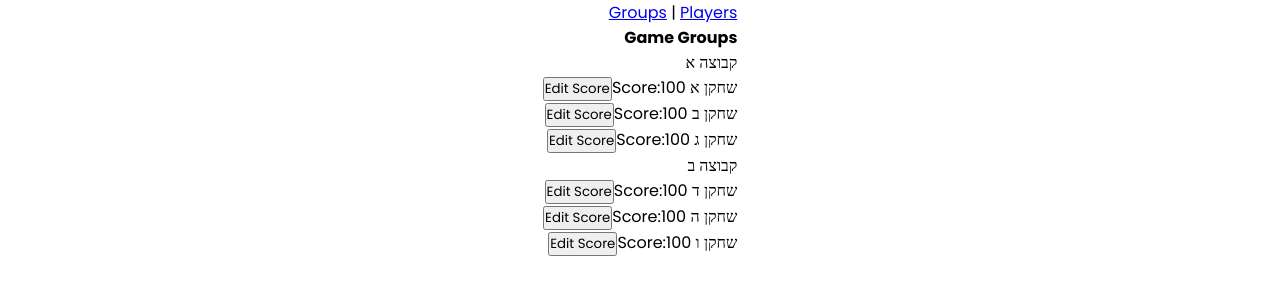
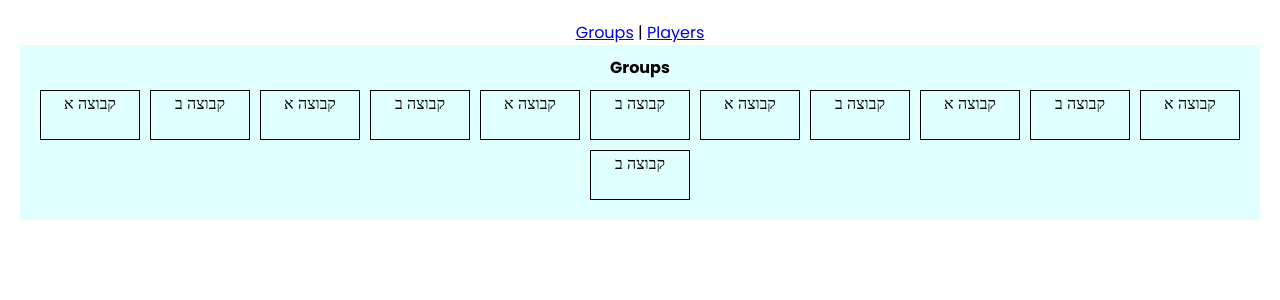
Before and after one commit to chenMordechai/Playspace-front, a React (Vite) app: page /game/scores/groups in a window 1280 px wide. Shown: the top 300 px of the page. Built offline with nearby package versions, Linux system fonts and the light colour scheme.

Commit message:
players scores scss

```diff
--- a/src/assets/style/main.scss
+++ b/src/assets/style/main.scss
@@ -18,6 +18,7 @@
 @import "pages/GameGroups";
 @import "pages/Signup";
 @import "pages/User";
+@import "pages/AdminScores";
 
 // CMPS
 @import "cmps/NavLinks";
--- /dev/null
+++ b/src/assets/style/pages/_AdminScores.scss
@@ -0,0 +1,23 @@
+.admin-scores {
+    width: 100%;
+    text-align: center;
+    padding: 20px;
+
+    .admin-groups,
+    .admin-players {
+        padding: 10px;
+        background-color: lightcyan;
+
+        ul {
+            @include flex(row, start, center, 10px);
+            flex-wrap: wrap;
+            padding: 10px;
+
+            li {
+                width: 100px;
+                height: 50px;
+                border: 1px solid black;
+            }
+        }
+    }
+}
--- a/src/cmps/AdminGroups.jsx
+++ b/src/cmps/AdminGroups.jsx
@@ -5,90 +5,89 @@ import { PlayerEdit } from '../cmps/PlayerEdit'
 export function AdminGroups() {
     const [groups, setGroups] = useState(null)
 
-    // const { gameId } = useParams()
+    useEffect(() => {
 
-    useEffect(() => {
-        // console.log('gameId:', gameId)
-
-        // Avishai get groups with players
-        getGroupsWithPlayers()
+        //! Avishai get groups
+        getGroups()
 
     }, [])
 
 
-    function getGroupsWithPlayers() {
+    function getGroups() {
         const groups = [
             {
                 id: "iw5k9",
                 name: "קבוצה א",
                 adminAdditionalScore: 0,
-                players: [{
-                    id: "GR1rkr",
-                    name: "שחקן א",
-                    gameId: "779CF2C1-3529-4DB2-366B-08DC51029963",
-                    groupId: "iw5k9",
-                    score: 100
-                }, {
-                    id: "GR1rke",
-                    name: "שחקן ב",
-                    gameId: "779CF2C1-3529-4DB2-366B-08DC51029963",
-                    groupId: "iw5k9",
-                    score: 100
-                }, {
-                    id: "GR1rky",
-                    name: "שחקן ג",
-                    gameId: "779CF2C1-3529-4DB2-366B-08DC51029963",
-                    groupId: "iw5k9",
-                    score: 100
-                }]
             },
             {
                 id: "iw5k8",
                 name: "קבוצה ב",
                 adminAdditionalScore: 0,
-                players: [{
-                    id: "GR1rkw",
-                    name: "שחקן ד",
-                    gameId: "779CF2C1-3529-4DB2-366B-08DC51029963",
-                    groupId: "iw5k8",
-                    score: 100
-                }, {
-                    id: "GR1rka",
-                    name: "שחקן ה",
-                    gameId: "779CF2C1-3529-4DB2-366B-08DC51029963",
-                    groupId: "iw5k8",
-                    score: 100
-                }, {
-                    id: "GR1rkv",
-                    name: "שחקן ו",
-                    gameId: "779CF2C1-3529-4DB2-366B-08DC51029963",
-                    groupId: "iw5k8",
-                    score: 100
-                }]
+            },
+            {
+                id: "iw5k9",
+                name: "קבוצה א",
+                adminAdditionalScore: 0,
+            },
+            {
+                id: "iw5k8",
+                name: "קבוצה ב",
+                adminAdditionalScore: 0,
+            },
+            {
+                id: "iw5k9",
+                name: "קבוצה א",
+                adminAdditionalScore: 0,
+            },
+            {
+                id: "iw5k8",
+                name: "קבוצה ב",
+                adminAdditionalScore: 0,
+            },
+            {
+                id: "iw5k9",
+                name: "קבוצה א",
+                adminAdditionalScore: 0,
+            },
+            {
+                id: "iw5k8",
+                name: "קבוצה ב",
+                adminAdditionalScore: 0,
+            },
+            {
+                id: "iw5k9",
+                name: "קבוצה א",
+                adminAdditionalScore: 0,
+            },
+            {
+                id: "iw5k8",
+                name: "קבוצה ב",
+                adminAdditionalScore: 0,
+            },
+            {
+                id: "iw5k9",
+                name: "קבוצה א",
+                adminAdditionalScore: 0,
+            },
+            {
+                id: "iw5k8",
+                name: "קבוצה ב",
+                adminAdditionalScore: 0,
             },
         ]
 
         setGroups(groups)
     }
 
-    function handleChange(ev) {
-        const { value } = ev.target
-        setScoreToEdit(value)
-    }
-
     if (!groups) return ''
     return (
         <section className="admin-groups">
-            <h1>Game Groups</h1>
+            <h1>Groups</h1>
 
             <ul className="groups-container">
-                {groups.map(group => <li key={group.id}>
+                {groups.map((group, i) => <li key={i}>
                     {group.name}
-
-                    <ul>
-                        {group.players.map(player =>
-                            <PlayerEdit key={player.id} player={player} handleChange={handleChange} />)}
-                    </ul>
                 </li>)}
             </ul>
 
--- a/src/cmps/AdminPlayers.jsx
+++ b/src/cmps/AdminPlayers.jsx
@@ -1,9 +1,79 @@
+import { useState, useEffect } from "react"
 
 
 export function AdminPlayers() {
+    const [players, setPlayers] = useState(null)
+
+    useEffect(() => {
+
+        //! Avishai get players
+        getPlayers()
+    }, [])
+
+    function getPlayers() {
+
+        const players = [
+            {
+                id: "GR1rkr",
+                name: "שחקן א",
+                gameId: "779CF2C1-3529-4DB2-366B-08DC51029963",
+                groupId: "iw5k9",
+                score: 100
+            },
+            {
+                id: "GR1rke",
+                name: "שחקן ב",
+                gameId: "779CF2C1-3529-4DB2-366B-08DC51029963",
+                groupId: "iw5k9",
+                score: 100
+            },
+            {
+                id: "GR1rky",
+                name: "שחקן ג",
+                gameId: "779CF2C1-3529-4DB2-366B-08DC51029963",
+                groupId: "iw5k9",
+                score: 100
+            },
+            {
+                id: "GR1rkw",
+                name: "שחקן ד",
+                gameId: "779CF2C1-3529-4DB2-366B-08DC51029963",
+                groupId: "iw5k8",
+                score: 100
+            },
+            {
+                id: "GR1rka",
+                name: "שחקן ה",
+                gameId: "779CF2C1-3529-4DB2-366B-08DC51029963",
+                groupId: "iw5k8",
+                score: 100
+            },
+            {
+                id: "GR1rkv",
+                name: "שחקן ו",
+                gameId: "779CF2C1-3529-4DB2-366B-08DC51029963",
+                groupId: "iw5k8",
+                score: 100
+            }]
+
+        setPlayers(players)
+    }
+
+    if (!players) return
+
     return (
-        <section>
-            AdminPlayers
+        <section className="admin-players">
+            <h1>Players</h1>
+
+            <ul className="players-container">
+                {players.map((player, i) => <li key={i}>
+                    {player.name}
+                    <br />
+                    <button>+</button>
+                    <span>{player.score}</span>
+                    <button>-</button>
+                </li>)}
+            </ul>
         </section>
     )
 }
--- a/src/pages/AdminPlayersScores.jsx
+++ b/src/pages/AdminPlayersScores.jsx
@@ -4,7 +4,7 @@ import { useParams, NavLink, Outlet } from "react-router-dom"
 export function AdminPlayersScores() {
 
     return (
-        <section className="admin-players-scores rtl">
+        <section className="admin-scores">
             <nav>
                 <NavLink to={`/game/scores/groups`} >
                     <span>Groups</span>
```
